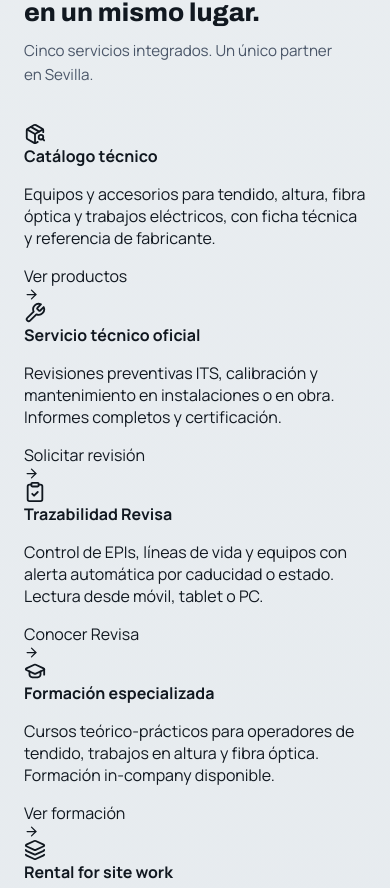
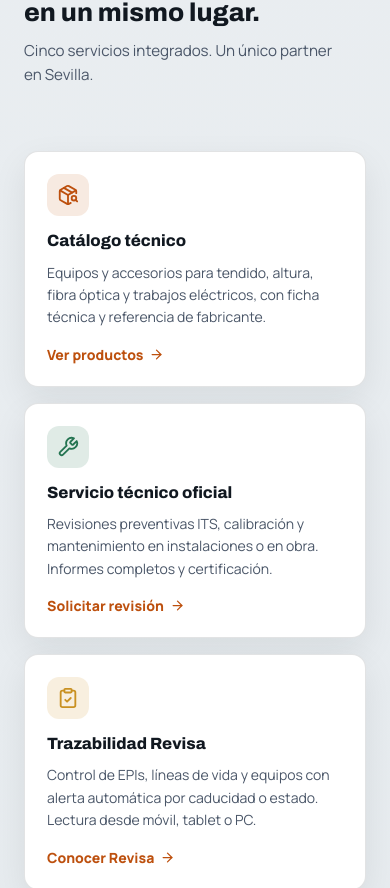
Before and after one commit to juankaspain/web_tranluz_2026, a Next.js app: page / in a window 390 px wide. Shown: the part 5108-5996 px from the top of the page. Built offline with nearby package versions, Linux system fonts and the light colour scheme; no server answers.

Commit message:
feat(iter5b): estilos ops-grid y op-card con data-accent, hover y responsive

```diff
--- a/src/styles/globals.css
+++ b/src/styles/globals.css
@@ -2977,3 +2977,113 @@ button:focus-visible,
 ::-webkit-scrollbar-thumb:hover {
   background: var(--brand);
 }
+
+
+/* ============================================================
+   ITER-5b — ops-grid / op-card para OperationsSection
+   ============================================================ */
+
+.ops-grid {
+  display: grid;
+  grid-template-columns: repeat(auto-fill, minmax(220px, 1fr));
+  gap: 16px;
+  padding-top: 28px;
+}
+
+.op-card {
+  display: flex;
+  flex-direction: column;
+  gap: 10px;
+  border: 1px solid var(--line);
+  border-radius: var(--radius-lg);
+  background: var(--bg-elevated);
+  padding: 22px;
+  box-shadow: var(--shadow-soft);
+  transition:
+    box-shadow 220ms ease,
+    transform 220ms ease,
+    border-color 220ms ease;
+}
+
+.op-card:hover {
+  box-shadow: var(--shadow);
+  transform: translateY(-3px);
+  border-color: color-mix(in srgb, var(--brand) 30%, var(--line));
+}
+
+.op-card-icon {
+  display: grid;
+  place-items: center;
+  width: 42px;
+  height: 42px;
+  border-radius: 12px;
+  background: var(--brand-soft);
+  color: var(--brand);
+  margin-bottom: 4px;
+}
+
+/* Accent colors via data-accent */
+.op-card[data-accent="field"] .op-card-icon {
+  background: color-mix(in srgb, var(--field) 14%, transparent);
+  color: var(--field);
+}
+.op-card[data-accent="safety"] .op-card-icon {
+  background: color-mix(in srgb, var(--safety) 14%, transparent);
+  color: var(--safety);
+}
+.op-card[data-accent="technical"] .op-card-icon {
+  background: color-mix(in srgb, var(--technical) 14%, transparent);
+  color: var(--technical);
+}
+
+.op-card-title {
+  font-size: 1.02rem;
+  font-weight: 780;
+  line-height: 1.3;
+  color: var(--text);
+  font-family: var(--font-display);
+}
+
+.op-card-body {
+  flex: 1;
+  margin: 0;
+  color: var(--text-muted);
+  font-size: 0.875rem;
+  line-height: 1.6;
+}
+
+.op-card-cta {
+  display: inline-flex;
+  align-items: center;
+  gap: 6px;
+  margin-top: 6px;
+  color: var(--brand);
+  font-size: 0.875rem;
+  font-weight: 760;
+  transition: gap 180ms ease, color 180ms ease;
+}
+
+.op-card-cta:hover {
+  gap: 10px;
+  color: var(--brand-strong);
+}
+
+.op-card-cta svg {
+  transition: transform 180ms ease;
+}
+
+.op-card-cta:hover svg {
+  transform: translateX(3px);
+}
+
+@media (max-width: 760px) {
+  .ops-grid {
+    grid-template-columns: repeat(2, minmax(0, 1fr));
+  }
+}
+
+@media (max-width: 480px) {
+  .ops-grid {
+    grid-template-columns: 1fr;
+  }
+}
```
